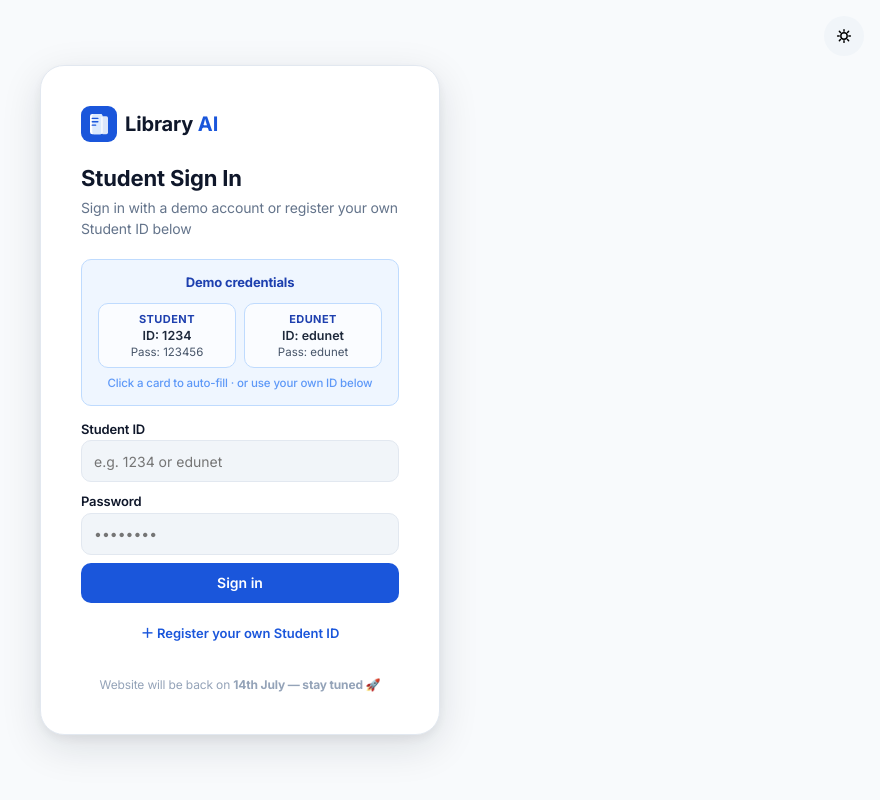
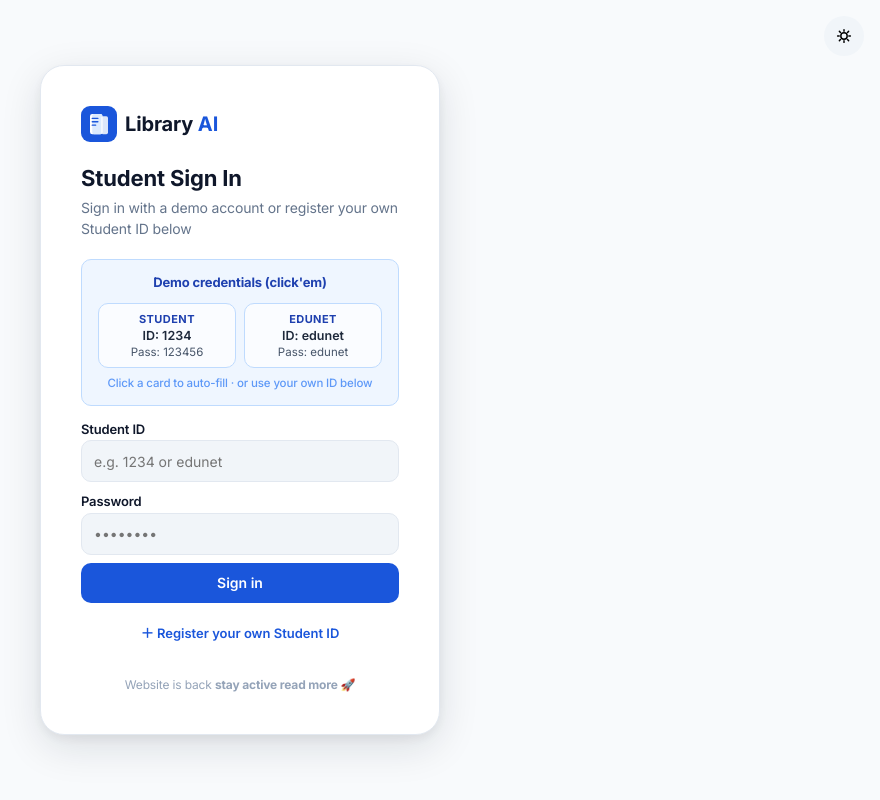
Before and after one commit to ChaitanyaPalve/library-ai-agent, a Flask app: page /login in a window 1280 px wide. Shown: the whole page, without its empty margins (400-1280 px from the left). Run offline with Flask 3, Linux system fonts and the light colour scheme; some libraries are stand-ins or nearby versions.

Commit message:
Update demo credentials and placeholder text

```diff
--- a/frontend/templates/login.html
+++ b/frontend/templates/login.html
@@ -200,7 +200,7 @@
 
       <!-- Demo credential pills -->
       <div class="login-hint">
-        <strong>Demo credentials</strong>
+        <strong>Demo credentials (click'em) </strong>
         <div class="demo-creds">
           <button type="button" class="demo-pill" data-id="1234" data-pwd="123456">
             <span class="demo-pill__label">Student</span>
@@ -249,12 +249,12 @@
           <div>
             <label class="field-label" for="regName">Your Name</label>
             <input id="regName" class="field-input" type="text"
-                   placeholder="e.g. Aarav Shah" autocomplete="name" required />
+                   placeholder="e.g. vighnesh sir" autocomplete="name" required />
           </div>
           <div>
             <label class="field-label" for="regStudentId">Student ID</label>
             <input id="regStudentId" class="field-input" type="text"
-                   placeholder="e.g. S00456 or palwe" autocomplete="off" required />
+                   placeholder="e.g. vighnesh or 5678 " autocomplete="off" required />
           </div>
           <div>
             <label class="field-label" for="regPassword">Password</label>
@@ -265,7 +265,7 @@
         </form>
       </div>
 
-      <p class="login-footer">Website will be back on <strong>14th July — stay tuned 🚀</strong></p>
+      <p class="login-footer">Website is back <strong> stay active read more 🚀</strong></p>
     </div>
   </div>
 
```
